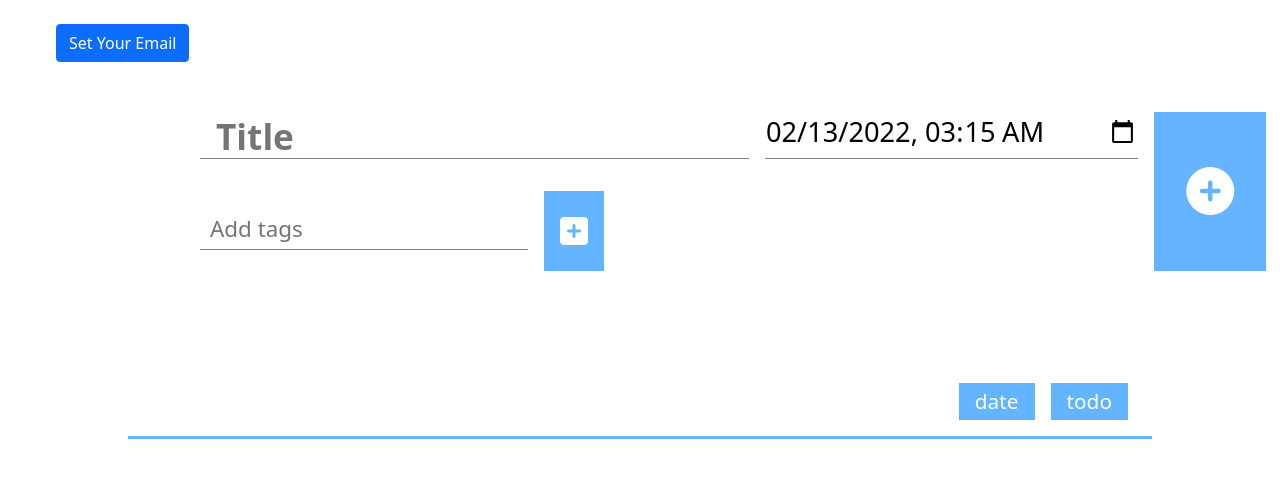
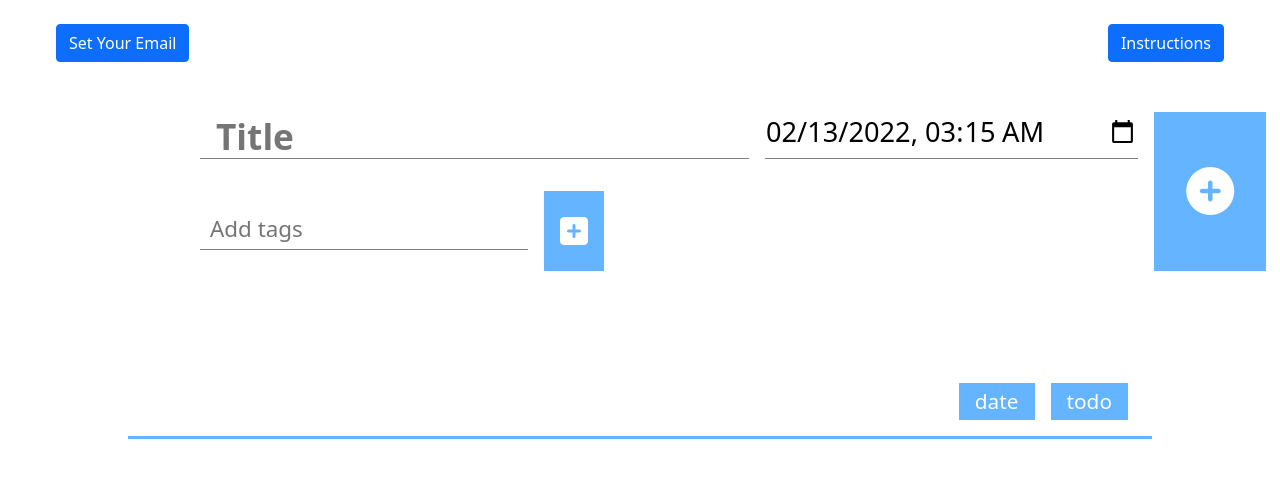
Before and after one commit to sanjayMamidipaka/new-todo-list, a React (Create React App) app in the folder client/: page / in a window 1280 px wide. Shown: the top 478 px of the page. Built offline with nearby package versions, Linux system fonts and the light colour scheme.

Commit message:
added instruction modal

```diff
--- a/client/src/App.jsx
+++ b/client/src/App.jsx
@@ -2,6 +2,7 @@ import logo from './logo.svg';
 import './App.css';
 import TodoList from './components/TodoList';
 import ModalEmail from './components/ModalEmail'
+import InstructionsModal from './components/InstructionsModal'
 import { emailContext } from './components/Context';
 import {useState} from 'react';
 
@@ -14,6 +15,7 @@ function App() {
     <div className="App">
       <emailContext.Provider value={emailState}>
         <ModalEmail></ModalEmail>
+        <InstructionsModal></InstructionsModal>
         <TodoList/>
       </emailContext.Provider>
     </div>
--- a/client/src/components/Context.jsx
+++ b/client/src/components/Context.jsx
@@ -1,3 +1,3 @@
 import {createContext} from 'react';
 
-export const emailContext = createContext();
+export const emailContext = createContext('');
--- /dev/null
+++ b/client/src/components/InstructionsModal.css
@@ -0,0 +1,10 @@
+.InstructionsModal {
+    position: absolute;
+    right: 3rem;
+    top: 1rem;
+}
+
+.ListGroup:hover {
+    background-color:rgb(63, 109, 249);
+    color: white;
+}
--- /dev/null
+++ b/client/src/components/InstructionsModal.jsx
@@ -0,0 +1,43 @@
+import React, { EventHandler, useEffect } from 'react'
+import { useState, useContext } from 'react'
+import TodoItem from './TodoItem'
+import {Modal, Button, ListGroup} from 'react-bootstrap'
+import 'bootstrap/dist/css/bootstrap.min.css';
+import './InstructionsModal.css';
+import {emailContext} from './Context'
+import {validateEmail} from '../utility/utilityFunctions';
+
+function InstructionsModal() {
+
+    const [show, setShow] = useState(false);
+
+
+    const handleClose = () => setShow(false);
+    const handleShow = () => setShow(true);
+
+    return (
+        <div className="InstructionsModal">
+        <Button className="modal-btn" variant='primary' onClick={handleShow}>Instructions</Button>
+        <Modal show={show} onHide={handleClose}>
+        <Modal.Header closeButton>
+          <Modal.Title>Hey There! Below are some baseline rules to get started.</Modal.Title>
+        </Modal.Header>
+        <Modal.Body>
+            <ListGroup as="ol" numbered>
+            <ListGroup.Item as="li" className="ListGroup">Set your email</ListGroup.Item>
+            <ListGroup.Item as="li" className="ListGroup">Add a title, date, and some tags to create a todo-item</ListGroup.Item>
+            <ListGroup.Item as="li" className="ListGroup">Use the plus button to add your items and receive email reminders</ListGroup.Item>
+            <ListGroup.Item as="li" className="ListGroup">Sort your items by due date or completion using the date and todo buttons</ListGroup.Item>
+            </ListGroup>
+        </Modal.Body>
+        <Modal.Footer>
+          <Button variant="primary" onClick={() => setShow(false)}>
+            Get Started!
+          </Button>
+        </Modal.Footer>
+      </Modal>
+      </div>
+    )
+}
+
+export default InstructionsModal;
```
